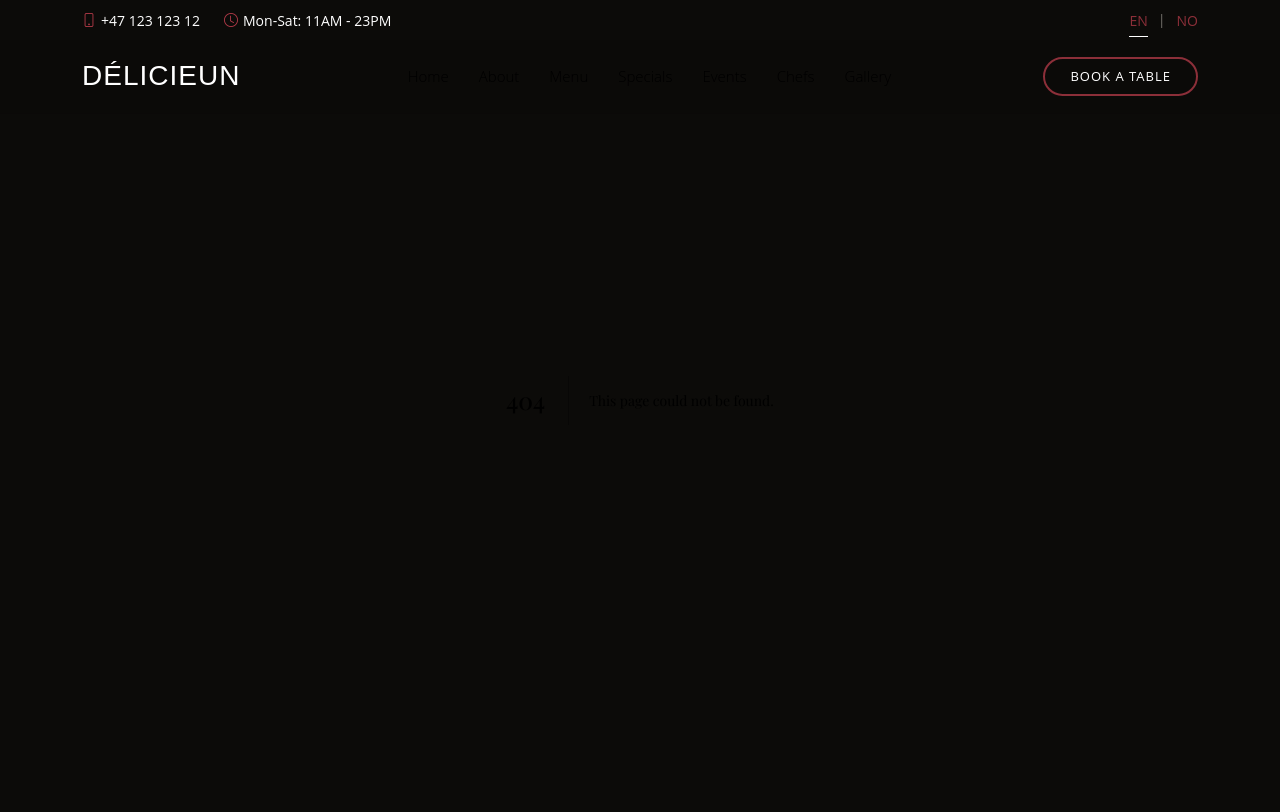
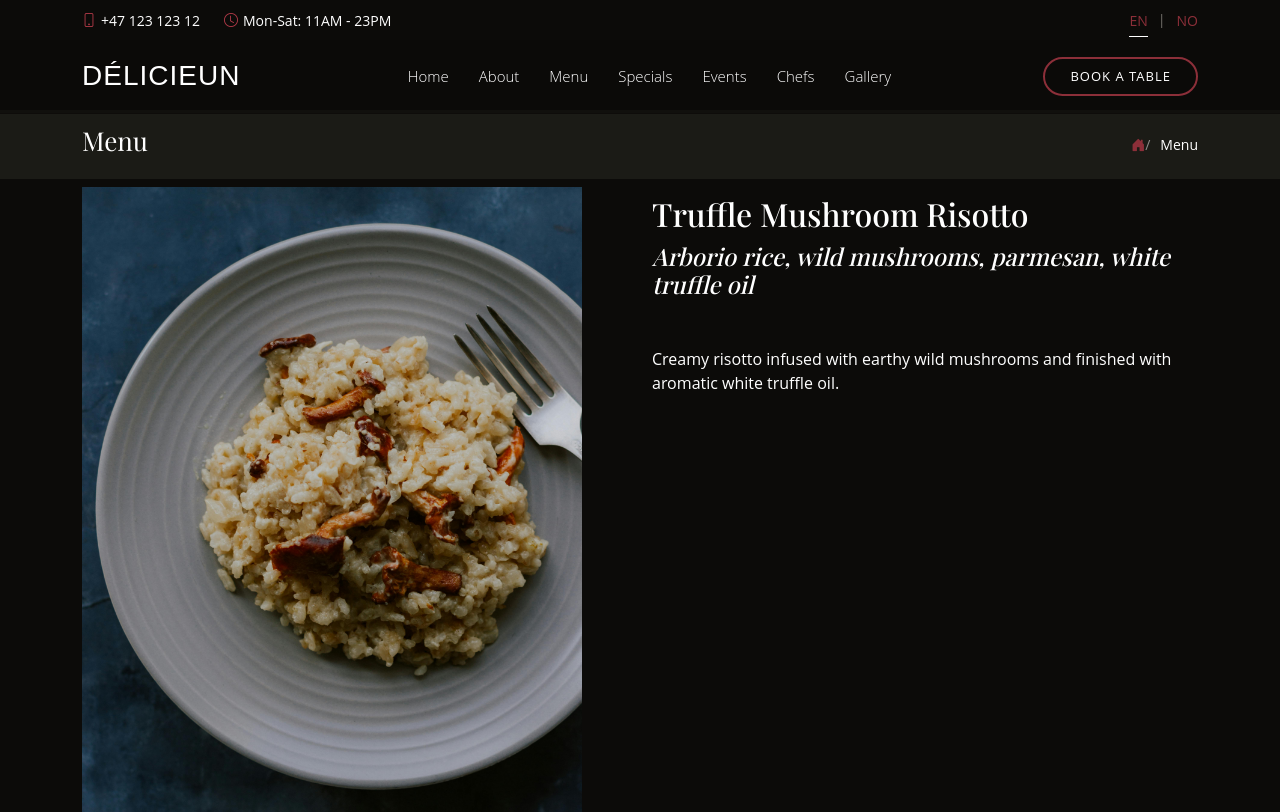
Before and after one commit to 1honoredcode1/Delicieun, a Next.js app: page /menu/1 in a window 1280 px wide. Before the commit this address had no page. Built offline with nearby package versions, Linux system fonts and the light colour scheme.

Commit message:
Single page menu section added

```diff
--- /dev/null
+++ b/src/app/components/MenuSection/Breadcrumb.tsx
@@ -0,0 +1,24 @@
+import Link from "next/link";
+import "../../styles/breadCrumb.css";
+
+const Breadcrumb = ({ page }: { page: string }) => {
+  return (
+    <section className="breadcrumbs">
+      <div className="container">
+        <div className="d-flex justify-content-between align-items-center">
+          <h2>{page} </h2>
+          <ol>
+            <li>
+              <Link href="/">
+                <i className="bi bi-house-door-fill"></i>
+              </Link>
+            </li>
+            <li>{page} </li>
+          </ol>
+        </div>
+      </div>
+    </section>
+  );
+};
+
+export default Breadcrumb;
--- /dev/null
+++ b/src/app/menu/[id]/page.tsx
@@ -0,0 +1,51 @@
+import Breadcrumb from "@/app/components/MenuSection/Breadcrumb";
+import Image from "next/image";
+
+async function getFoodData(id: string) {
+  const res = await fetch(`http://localhost:3000/api/menu/${id}`);
+
+  if (!res.ok) {
+    throw new Error("Failed to fetch food");
+  }
+
+  return res.json();
+}
+
+export default async function MenuSingle({
+  params,
+}: {
+  params: Promise<{ id: string }>;
+}) {
+  const { id } = await params;
+
+  const food = await getFoodData(id);
+
+  return (
+    <main id="main">
+      <Breadcrumb page="Menu" />
+      <section className="inner-page">
+        <div className="container">
+          <div className="row">
+            <div className="col-lg-6">
+              <Image
+                src={food.preview}
+                alt={food.name}
+                height={500}
+                width={500}
+                className="img-fluid mt-2"
+              />
+            </div>
+
+            <div className="col-lg-6">
+              <h2 className="mt-3">{food.name}</h2>
+              <h4 className="mt-2">
+                <i>{food.ingredients}</i>
+              </h4>
+              <p className="mt-5">{food.description}</p>
+            </div>
+          </div>
+        </div>
+      </section>
+    </main>
+  );
+}
--- /dev/null
+++ b/src/app/styles/breadCrumb.css
@@ -0,0 +1,44 @@
+.breadcrumbs {
+  padding: 15px 0;
+  background: #1b1b16;
+  margin-top: 110px;
+}
+
+@media (max-width: 992px) {
+  .breadcrumbs {
+    margin-top: 98px;
+  }
+}
+
+.breadcrumbs h2 {
+  font-size: 26px;
+  font-weight: 300;
+}
+
+.breadcrumbs ol {
+  display: flex;
+  flex-wrap: wrap;
+  list-style: none;
+  padding: 0;
+  margin: 0;
+  font-size: 14px;
+}
+
+.breadcrumbs ol li + li::before {
+  display: inline-block;
+  padding-right: 10px;
+  color: rgba(255, 255, 255, 0.5);
+  content: "/";
+}
+
+@media (max-width: 768px) {
+  .breadcrumbs .d-flex {
+    display: block !important;
+  }
+  .breadcrumbs ol {
+    display: block;
+  }
+  .breadcrumbs ol li {
+    display: inline-block;
+  }
+}
```
Also changed, not shown: src/app/components/HeaderSection/Navbar.tsx (+8 -0 lines).
